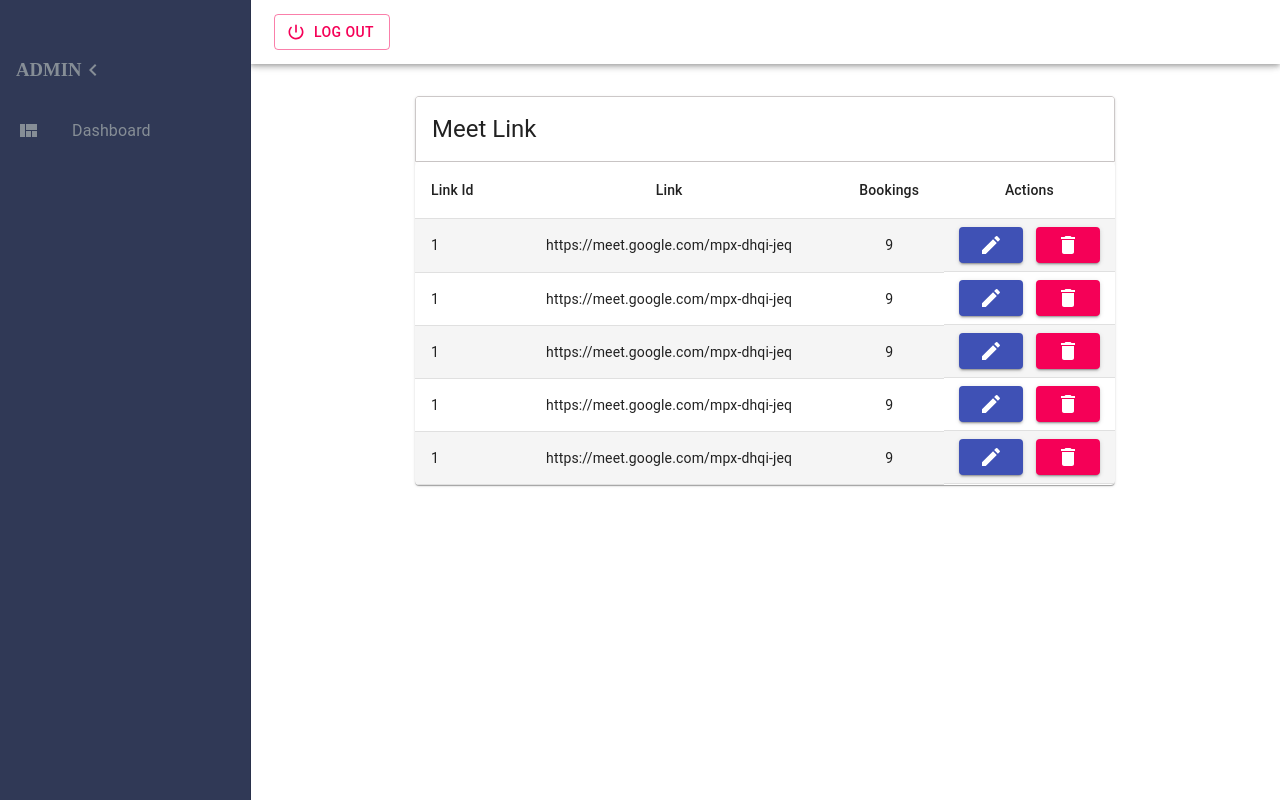
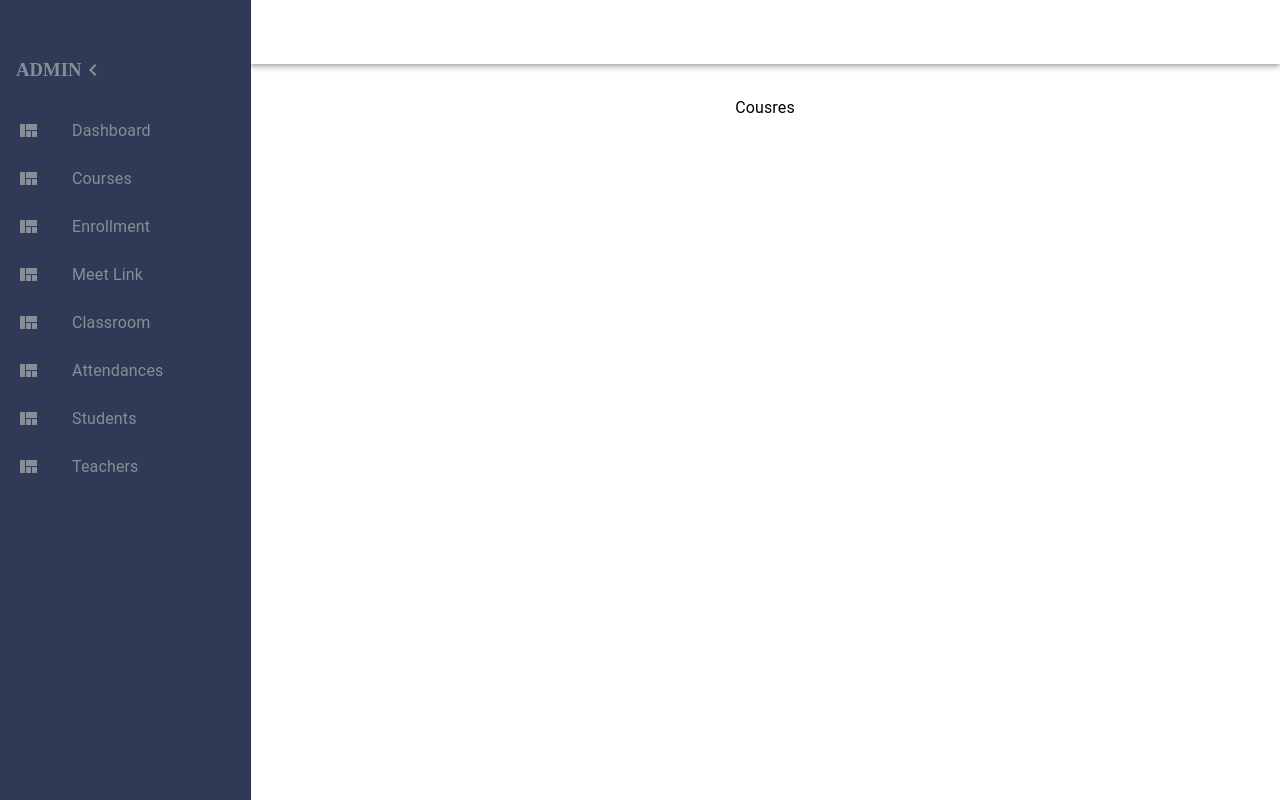
Before and after one commit to Tamdupagal/react, a React (Create React App) app in the folder adminclient/: page /Teachers in a window 1280 px wide. Built offline with nearby package versions, Linux system fonts and the light colour scheme.

Commit message:
routing done

```diff
--- a/adminclient/package.json
+++ b/adminclient/package.json
@@ -19,6 +19,7 @@
     "react-draft-wysiwyg": "^1.14.7",
     "react-quill": "^1.3.5",
     "react-resizable": "^3.0.1",
+    "react-router-dom": "^5.2.0",
     "react-scripts": "4.0.3",
     "web-vitals": "^1.1.2"
   },
--- a/adminclient/src/App.js
+++ b/adminclient/src/App.js
@@ -4,17 +4,38 @@ import { Container} from "react-bootstrap"
 import Enroll from './Components/Enrollment/Enroll'
 import MeetTable from "./Components/MeetLinks/MeetTable";
 import TextEditor from "./Components/TextEditor/TextEditor";
+import OneToOne from "./Components/Classrooms/OneToOne"
+import { BrowserRouter as Router, Switch, Route } from "react-router-dom"
+import React,{useState} from "react"
+import Courses from "./Components/Courses/Courses";
 function App() {
+  const [currentPage, setCurrentPage] = useState()
+  const handleChange = (page) =>{
+    setCurrentPage(page)
+  }
   return (
       <div>
-        <SideBar/>
-        <div style={{marginLeft: 250}}>
+
         {/* <Enroll/> */}
-        <MeetTable/>
+        {/* <MeetTable/> */}
         {/* <Dashboard/> */}
         {/* <TextEditor/> */}
+        {/* <Table/> */}
+        <Router>
+        <SideBar handleChange={handleChange}/>
+        <div style={{marginLeft: 250}}>
+        <Switch>
+          <Route exact path="/Dashboard" component={Dashboard}/>
+          <Route exact path="/Enroll" component={Enroll}/>
+          <Route exact path="/MeetLink" component={MeetTable}/>
+          <Route exact path="/Courses" component={TextEditor}/>
+          <Route exact path="/Classroom" component={OneToOne}/>
+          <Route exact path="/Students" component={OneToOne}/>
+          <Route exact path="/Attendances" component={OneToOne}/>
+          <Route exact path="/Teachers" component={Courses}/>
+        </Switch>
         </div>
-
+      </Router>
       </div>
   );
 }
--- a/adminclient/src/Components/Table/Table.jsx
+++ b/adminclient/src/Components/Classrooms/OneToOne.jsx
@@ -2,7 +2,7 @@ import React from "react";
 import MaterialTable from "material-table";
 import { Container } from "@material-ui/core";
 
-const Table = () => {
+const OneToOne = () => {
   const data = [
     {
       DclassName: "phy",
@@ -85,4 +85,4 @@ const Table = () => {
   );
 };
 
-export default Table;
+export default OneToOne;
--- /dev/null
+++ b/adminclient/src/Components/Courses/Courses.jsx
@@ -0,0 +1,13 @@
+import { Box, Card, Typography } from '@material-ui/core'
+import React from 'react'
+
+const Courses = () => {
+    return (
+        <div>
+            <Box display="flex" alignItems="center" justifyContent="center">
+                <Typography>Cousres</Typography>
+            </Box>
+        </div>
+    )
+}
+export default Courses;
--- a/adminclient/src/Components/SideBar/sideBar.jsx
+++ b/adminclient/src/Components/SideBar/sideBar.jsx
@@ -19,6 +19,8 @@ import MailIcon from "@material-ui/icons/Mail";
 import { Button } from "@material-ui/core";
 import ViewQuiltIcon from "@material-ui/icons/ViewQuilt";
 import PowerSettingsNewRoundedIcon from "@material-ui/icons/PowerSettingsNewRounded";
+import { Link, useHistory } from 'react-router-dom'
+
 
 const drawerWidth = 250;
 let shift;
@@ -67,7 +69,11 @@ const useStyles = makeStyles((theme)=>({
         color: 'black'
       },
       listText: {
-        color:'#868e96'
+        textDecoration: "none",
+        color:'#868e96',
+        "&:hover": {
+          color: 'white'
+        }
       },
       hide: {
         display: 'none',
@@ -104,14 +110,23 @@ const useStyles = makeStyles((theme)=>({
         }),
         marginLeft:`${contentMargin}` ,
       },
+      hover: {
+        color: "black",
+        "&:hover": {
+          color: 'white'
+        }
+      },
       button: {
+        marginLeft: "1100px"
       },
 }))
 
-const SideBar = () => {
+const SideBar = (props) => {
   const classes = useStyles();
   const theme = useTheme();
   const [open, setOpen] = useState(true);
+  const history = useHistory();
+  const [loading, setLoading]=useState(false)
 
   useEffect(() => {
     if (window.innerWidth <= 600) setOpen(false);
@@ -126,6 +141,12 @@ const SideBar = () => {
         // if(window.innerWidth<=600)
         setOpen(false);
       };
+      // const handleChange = (page) =>{
+
+      //     setLoading(true)
+      //     history.push(`/${page}`)
+      //     setLoading(false)
+      // }
     return (
         <>
             <div className={classes.root}>
@@ -163,6 +184,7 @@ const SideBar = () => {
                   paper: classes.drawerPaper,
                 }}
                 >
+
                 <div className={classes.drawerHeader} >
                     <h3 style={{textAlign: "left",color:'#868e96'}}>ADMIN</h3>
                     <ChevronLeftIcon className={clsx(classes.leftIcon && classes.listText)} onClick={handleDrawerClose}/>
@@ -191,16 +213,63 @@ const SideBar = () => {
                     <ListItemText primary={text} />
                     </ListItem>
                 ))} */}
-                <ListItem button>
+                <Link to="/Dashboard" className={clsx(classes.listText)}>
+                <ListItem button onClick={props.handleChange("Dashboard")}>
                     <ListItemIcon className={clsx(classes.listText)}><ViewQuiltIcon/></ListItemIcon>
                     <ListItemText primary="Dashboard" />
                 </ListItem>
+                </Link>
+                <Link to="/Courses" className={clsx(classes.listText)}>
+                <ListItem button className={{hover: classes.hover}} >
+                    <ListItemIcon className={clsx(classes.listText)}><ViewQuiltIcon/></ListItemIcon>
+                    <ListItemText primary="Courses" />
+                </ListItem>
+                </Link>
+                <Link to="/Enroll" className={clsx(classes.listText)} >
+                <ListItem button >
+                    <ListItemIcon className={clsx(classes.listText)}><ViewQuiltIcon/></ListItemIcon>
+                    <ListItemText primary="Enrollment" />
+                </ListItem>
+                </Link>
+                <Link to="/MeetLink" className={clsx(classes.listText)}>
+                <ListItem button>
+                    <ListItemIcon className={clsx(classes.listText)}><ViewQuiltIcon/></ListItemIcon>
+                    <ListItemText primary="Meet Link" />
+                </ListItem>
+                </Link>
+                <Link to="/Classroom" className={clsx(classes.listText)}>
+                <ListItem button >
+                    <ListItemIcon className={clsx(classes.listText)}><ViewQuiltIcon/></ListItemIcon>
+                    <ListItemText primary="Classroom" />
+                </ListItem>
+                </Link>
+                <Link to="/Attendances" className={clsx(classes.listText)}>
+                <ListItem button >
+                    <ListItemIcon className={clsx(classes.listText)}><ViewQuiltIcon/></ListItemIcon>
+                    <ListItemText primary="Attendances" />
+                </ListItem>
+                </Link>
+                <Link to="/Students" className={clsx(classes.listText)}>
+                <ListItem button>
+                    <ListItemIcon className={clsx(classes.listText)}><ViewQuiltIcon/></ListItemIcon>
+                    <ListItemText primary="Students" />
+                </ListItem>
+                </Link>
+                <Link to="/Teachers" className={clsx(classes.listText)}>
+                <ListItem button>
+                    <ListItemIcon className={clsx(classes.listText)}><ViewQuiltIcon/></ListItemIcon>
+                    <ListItemText primary="Teachers" />
+                </ListItem>
+                </Link>
                 </List>
 
             </Drawer>
             <main className={clsx(classes.content, {[classes.contentShift]: open,})}>
                 <div className={classes.drawerHeader} />
             </main>
+            {/* <div>
+              <Link to="/Dashboard">hy</Link>
+            </div> */}
         </div>
         </>
     )
```
Also changed, not shown: 1 other file (tests, documents, lock files or other folders).
